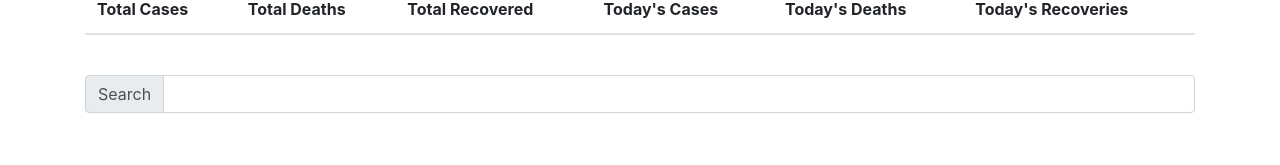
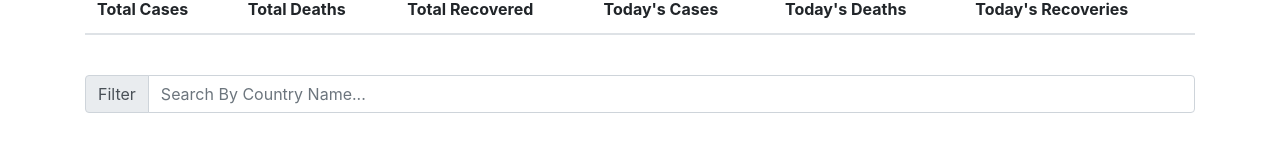
Before and after one commit to emalenchek/COVID-stat-tracker, a React (Create React App) app: page / in a window 1280 px wide. Shown: the part 176-341 px from the top of the page. Built offline with nearby package versions, Linux system fonts and the light colour scheme; no server answers.

Commit message:
Changed placeholder filter text

```diff
--- a/src/components/TableView.js
+++ b/src/components/TableView.js
@@ -33,9 +33,9 @@ class TableView extends Component {
                 <Container>
                     <InputGroup className="mb-5">
                         <InputGroupAddon addonType="prepend">
-                            <InputGroupText>Search</InputGroupText>
+                            <InputGroupText>Filter</InputGroupText>
                         </InputGroupAddon>
-                        <Input onChange={this.editSearchTerm} />
+                        <Input onChange={this.editSearchTerm} placeholder="Search By Country Name..." />
                     </InputGroup>
                 </Container>
                 <Container>
```
